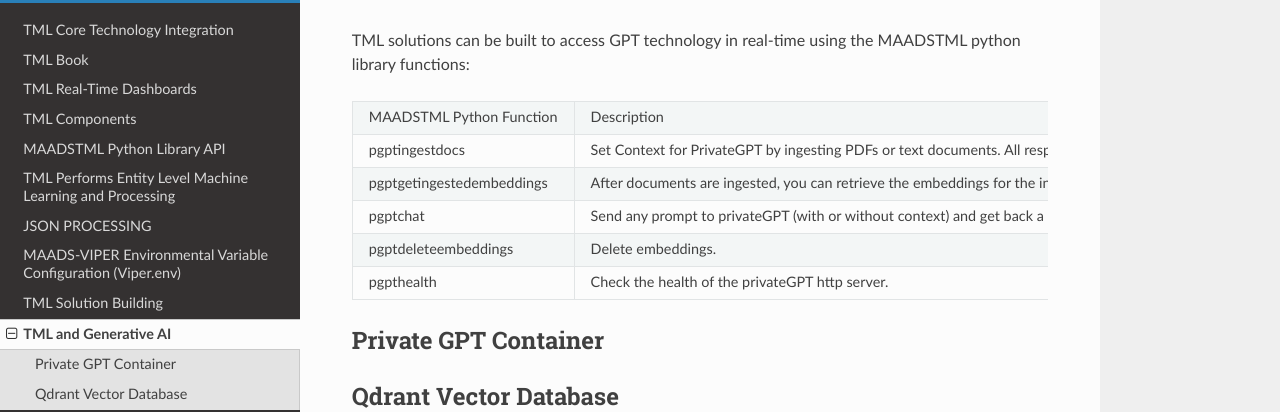
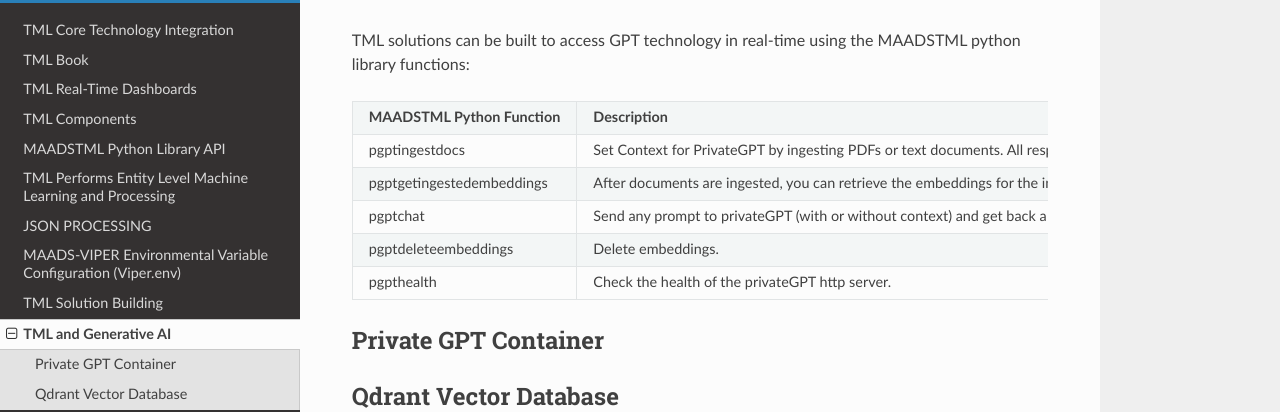
Before and after one commit to smaurice101/readthedocs, a Sphinx documentation site: the page built from docs/source/genai.rst, in a window 1280 px wide. Shown: the part 131-543 px from the top of the page. Built offline with Sphinx 7.4.7 and the Read the Docs theme 2.0.0, drawn with Linux system fonts in a browser that asks for light colours.

```diff
--- a/docs/source/genai.rst
+++ b/docs/source/genai.rst
@@ -5,8 +5,8 @@ TML solutions can be built to access GPT technology in real-time using the MAADS
 
 .. list-table::
 
-   * - MAADSTML Python Function
-     - Description
+   * - **MAADSTML Python Function**
+     - **Description**
    * - pgptingestdocs
      - Set Context for PrivateGPT by ingesting PDFs or text documents. All responses will then use these documents for context.
    * - pgptgetingestedembeddings
```
